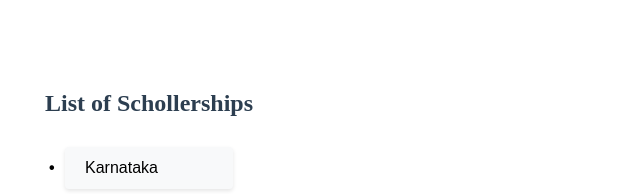
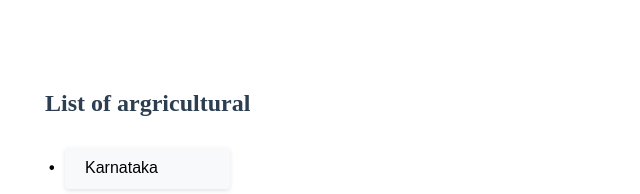
Before and after one commit to shreekanth09/new-one, a website: page public/formers/page2.html in a window 1280 px wide. Shown: the top 194 px of the page, 0-640 px from the left. Drawn offline with Linux system fonts and the light colour scheme.

Commit message:
Update page2.html

```diff
--- a/public/formers/page2.html
+++ b/public/formers/page2.html
@@ -73,7 +73,7 @@
 <body>
     <div class="list-container">
         <!-- <div> List of states</div> -->
-        <h2>List of Schollerships</h2>
+        <h2>List of argricultural</h2>
         <ul class="schr">
             <li><a href="https://raitamitra.karnataka.gov.in/english">Karnataka</a></li>
             <li ><a href="https://en.wikipedia.org/wiki/Department_of_Agriculture_(Tamil_Nadu)>Tamil Nadu</a></li>
```
